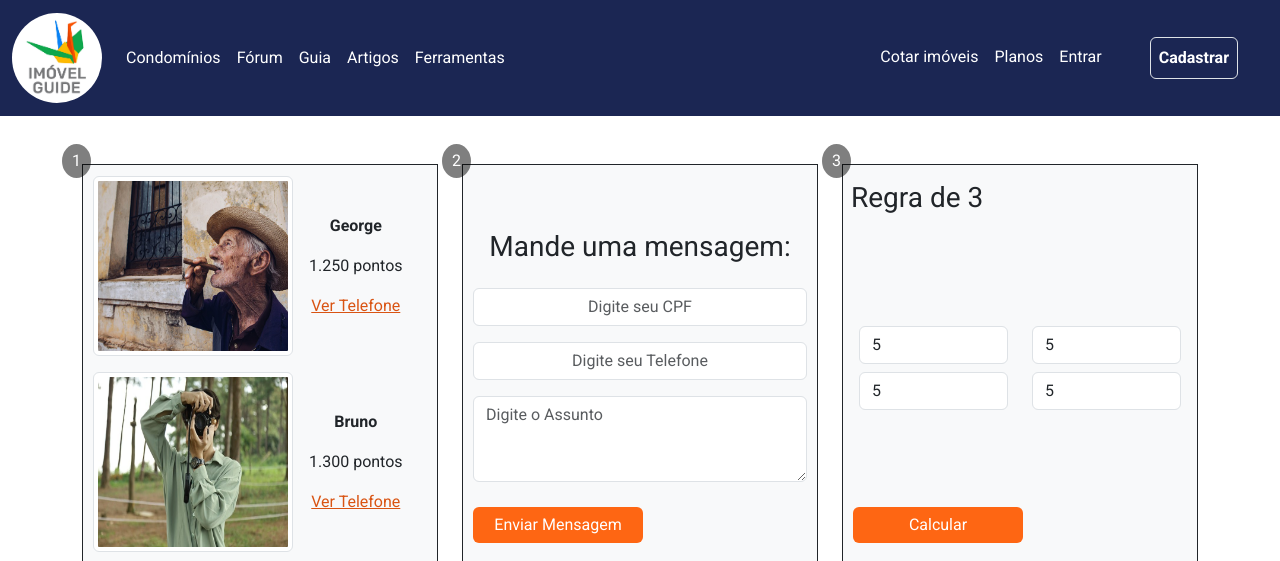
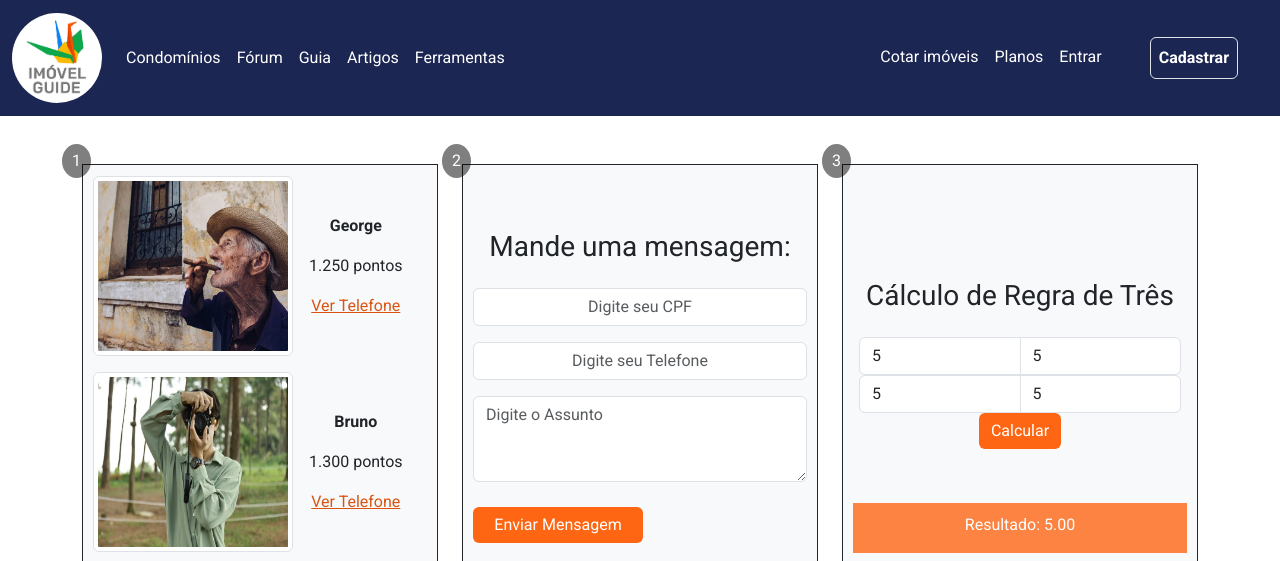
Before and after one commit to ArturMineiro/TesteFrontEnd, a plain HTML site: page testefrontend.html in a window 1280 px wide. Both pictures are taken after typing "5", "5", "5", "5" into the empty fields and a click on the button "Calcular". Shown: the top 561 px of the page. Drawn offline with nearby package versions, Linux system fonts and the light colour scheme; a script that the page names is missing.

Commit message:
regra de 3

```diff
--- a/testefrontend.html
+++ b/testefrontend.html
@@ -14,56 +14,27 @@
         body {
     font-family: 'Roboto', sans-serif;
 }
+.navbar-custom {
+            background-color: #1B2653;
+        }
+        .nav-left {
+            margin-right: auto;
+        }
+        .nav-right {
+            margin-left: auto;
+        }
+        .nav-link {
+            color: white !important;
+        }
+        .nav-link:hover {
+            color: #FE6613 !important;
+        }
 
-        .footer {
-    display: flex;
-    justify-content: space-between;
-    padding: 10px 20px;
-    background-color: #333;
-    color: white;
-}
 .btn-bottom-left {
     position: absolute;
     bottom: 20px;
     left: 10px;
     width: 170px;
-}
-.footer-left, .footer-right {
-    display: flex;
-
-}
-
-.footer-left {
-    display: flex;
-}
-
-.footer-right {
-    display: flex;
-
-    align-items: flex-end;
-}
-
-@media (max-width: 768px) {
-    .footer-left {
-        display: none;
-    }
-
-    .footer-right {
-        align-items: center;
-        text-align: center;
-    }
-}
-.footer p {
-    margin: 50px 0;
-    margin-left:40px;
-}
-
-.footer img {
-    max-width: 100px; /* Ajuste o tamanho conforme necessário */
-    margin-top: 10px;
-    margin-right: 50px;
-    margin-left: 70px;
-    margin-bottom: 15px;
 }
         #capture{
             position: relative; /* Define o contêiner pai como relativo para que o posicionamento absoluto funcione */
@@ -98,16 +69,8 @@
             transform: scale(1.2);
         }
 
-        .footer {
-            background-color: #1B2653;
-            color: white;
-            padding: 10px 0;
-            text-align: center;
-        }
 
-        .navbar-custom {
-            background-color: #1B2653;
-        }
+
         .btn-orange {
     background-color: #FE6613;
     color: white;
@@ -133,21 +96,7 @@ a{
     width: calc(100% - 20px);
     opacity: 0.8;
 }
-        .navbar-custom {
-            background-color: #1B2653;
-        }
-        .nav-left {
-            margin-right: auto;
-        }
-        .nav-right {
-            margin-left: auto;
-        }
-        .nav-link {
-            color: white !important;
-        }
-        .nav-link:hover {
-            color: #FE6613 !important;
-        }
+
         .row-equal-height {
             display: flex;
             flex-wrap: wrap;
@@ -201,7 +150,50 @@ a{
     }
 
 }
+.footer {
+    display: flex;
+    justify-content: space-between;
+    padding: 10px 20px;
+    background-color:  #1B2653;
+    color: white;
+}
+.footer-left, .footer-right {
+    display: flex;
 
+}
+
+.footer-left {
+    display: flex;
+}
+
+.footer-right {
+    display: flex;
+
+    align-items: flex-end;
+}
+
+@media (max-width: 768px) {
+    .footer-left {
+        display: none;
+    }
+
+    .footer-right {
+        align-items: center;
+        text-align: center;
+    }
+}
+.footer p {
+    margin: 50px 0;
+    margin-left:40px;
+}
+
+.footer img {
+    max-width: 100px; /* Ajuste o tamanho conforme necessário */
+    margin-top: 10px;
+    margin-right: 50px;
+    margin-left: 70px;
+    margin-bottom: 15px;
+}
 
     </style>
 </head>
@@ -302,22 +294,23 @@ a{
             <div class="col-md-4">
                 <div class="content border border-dark position-relative p-3">
                     <!-- Cálculo da Regra de Três -->
-                    <h3 class="position-absolute top-0 start-0 mt-3 ms-2">Regra de 3</h3>
-                    <div class="row mt-3">
-                        <div class="col-6 mb-2">
-                            <input type="number" class="form-control" id="input1" placeholder="Valor A">
+                    <h3 class="mb-4">Cálculo de Regra de Três</h3>
+                    <!-- Formulário para Regra de Três -->
+                    <form id="regra-tres-form" class="inputs-grid">
+                        <div class="input-group">
+                            <input type="number" id="valor1" class="form-control" placeholder="Valor 1" required>
+                            <input type="number" id="valor3" class="form-control" placeholder="Valor 3" required>
                         </div>
-                        <div class="col-6 mb-2">
-                            <input type="number" class="form-control" id="input2" placeholder="Valor B">
+                        <div class="input-group">
+                            <input type="number" id="valor2" class="form-control" placeholder="Valor 2" required>
+                            <input type="number" id="valor4" class="form-control" placeholder="Valor 4" required>
                         </div>
-                        <div class="col-6 mb-2">
-                            <input type="number" class="form-control" id="input3" placeholder="Valor C">
-                        </div>
-                        <div class="col-6 mb-2">
-                            <input type="number" class="form-control" id="input4" placeholder="Valor D">
-                        </div>
+                        <button type="button" class="btn btn-orange" onclick="calcularRegraTres()">Calcular</button>
+                    </form>
+                    <div class="orange-box" id="resultado">
+                        Resultado da Regra de Três
                     </div>
-                    <button class="btn btn-orange btn-bottom-left" onclick="calcular()">Calcular</button>
+
 
                 </div>
             </div>
@@ -433,17 +426,17 @@ a{
             alert('Mensagem enviada!');
         }
 
-        function calcular() {
-            const a = parseFloat(document.getElementById('input1').value);
-            const b = parseFloat(document.getElementById('input2').value);
-            const c = parseFloat(document.getElementById('input3').value);
-            const d = parseFloat(document.getElementById('input4').value);
+        function calcularRegraTres() {
+            const valor1 = parseFloat(document.getElementById('valor1').value);
+            const valor2 = parseFloat(document.getElementById('valor2').value);
+            const valor3 = parseFloat(document.getElementById('valor3').value);
+            const valor4 = parseFloat(document.getElementById('valor4').value);
 
-            if (!isNaN(a) && !isNaN(b) && !isNaN(c) && !isNaN(d)) {
-                const resultado = (d * b) / c;
-                document.getElementById('resultado').innerText = resultado.toFixed(2);
+            if (!isNaN(valor1) && !isNaN(valor2) && !isNaN(valor3) && !isNaN(valor4)) {
+                const resultado = (valor4 * valor2) / valor1;
+                document.getElementById('resultado').innerText = `Resultado: ${resultado.toFixed(2)}`;
             } else {
-                document.getElementById('resultado').innerText = 'Preencha todos os campos.';
+                document.getElementById('resultado').innerText = 'Por favor, insira valores válidos.';
             }
         }
 
```
